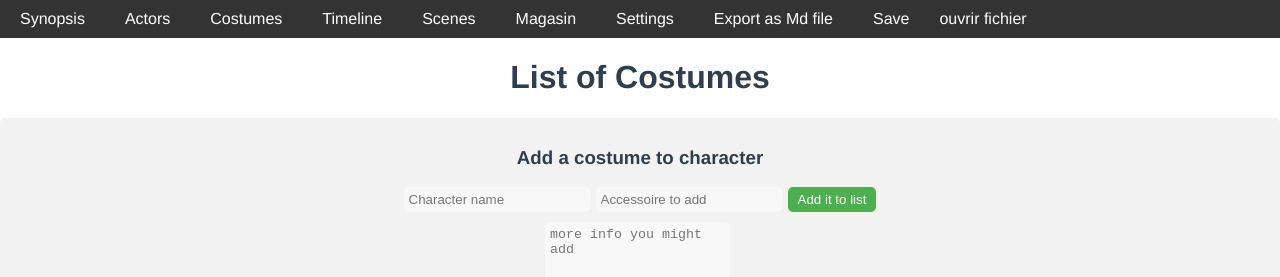
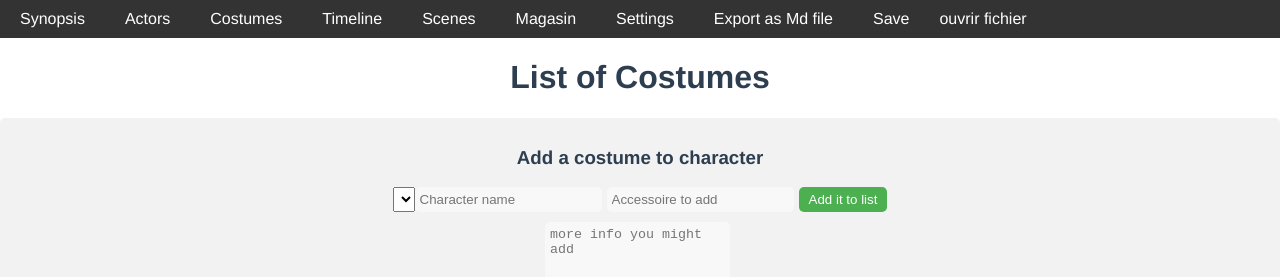
Before and after one commit to MariusBoucard/scriptgenerator, a Vue app: page / in a window 1280 px wide. Both pictures are taken after a click on the link "Costumes". Shown: the top 277 px of the page. Built offline with nearby package versions, Linux system fonts and the light colour scheme; what @imengyu/vue3-context-menu, vue-konva would draw is missing.

Commit message:
dropdown added pour les costumes

```diff
--- a/src/components/CostumesComponent.vue
+++ b/src/components/CostumesComponent.vue
@@ -21,9 +21,12 @@
     <div class="form-container">
         <h3>Add a costume to character</h3>
         <div class="form-group">
+           <select v-model="this.currentCharacterDrop">
+                    <option v-for="out in characterList" :value="out.name">{{out.name}}</option>
+                </select>
             <input type="text" v-model="this.currentCharacter" placeholder="Character name"/>
             <input type="text" v-model="this.currentCostume"  placeholder="Accessoire to add"/>
-            <button @click="this.$emit('addCostume', { currentCharacter : this.currentCharacter, currentCostume : this.currentCostume, currentInfo : this.currentInfo})">
+            <button @click="addCostume()">
                 Add it to list
             </button>
 
@@ -55,11 +58,21 @@ export default{
         return {
             currentCharacter:"",
             currentCostume:"",
-            currentInfo : ""
+            currentInfo : "",
+            currentCharacterDrop : ""
         }
     },
     methods : {
-
+     addCostume(){
+      var charactToAdd = ""
+      if(this.currentCharacter === ""){
+        charactToAdd = this.currentCharacterDrop
+      }
+      else {
+        charactToAdd = this.currentCharacter
+      }
+      this.$emit('addCostume', { currentCharacter : charactToAdd, currentCostume : this.currentCostume, currentInfo : this.currentInfo})
+     }
 
     }
 
```
